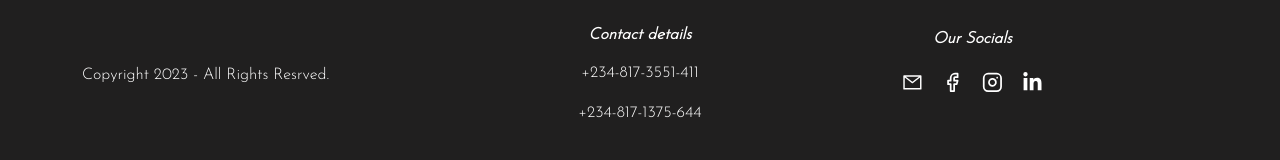
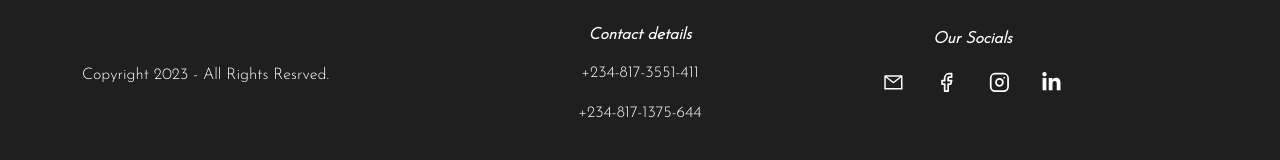
Before and after one commit to lanreonasanya02/adao-website, a React (Create React App) app: page / in a window 1280 px wide. Shown: the part 3713-3873 px from the top of the page. Built offline with nearby package versions, Linux system fonts and the light colour scheme.

Commit message:
edited footer logo to sphere

```diff
--- a/src/pages/footer/Footer.css
+++ b/src/pages/footer/Footer.css
@@ -38,7 +38,7 @@ footer .section-three {
 
 footer .section-two a,
 footer .section-three .socials {
-  margin-right: 1.2rem;
+  margin-right: 2rem;
   font-size: 1.3rem;
   color: #fff;
 }
```
